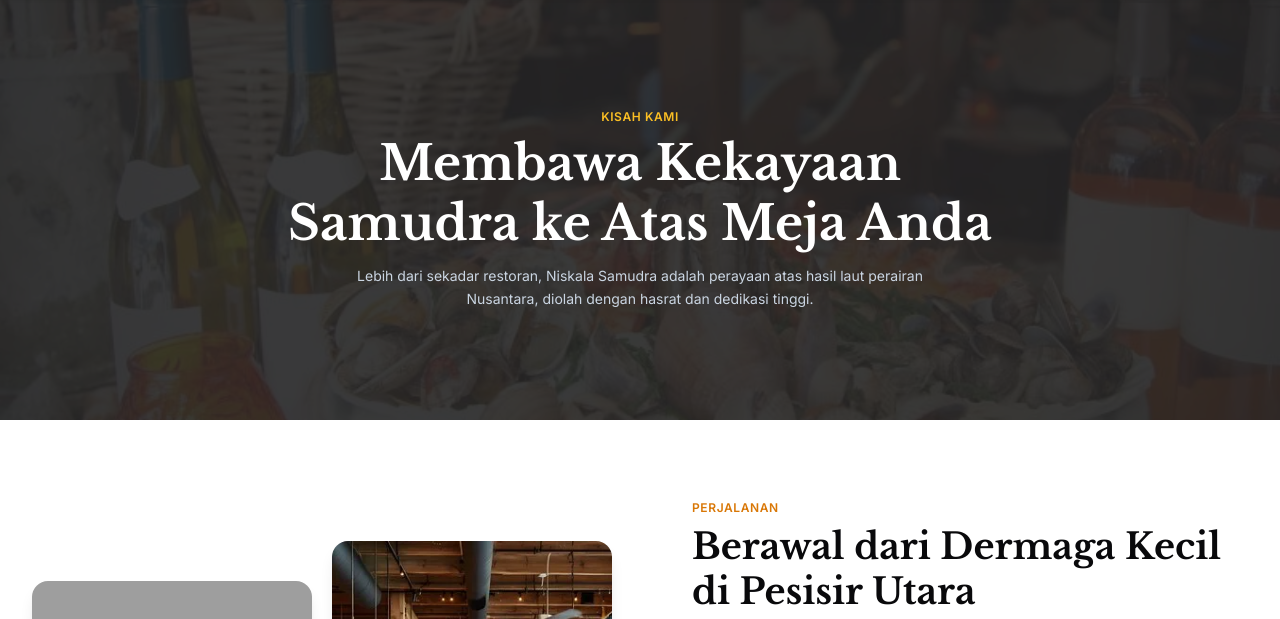
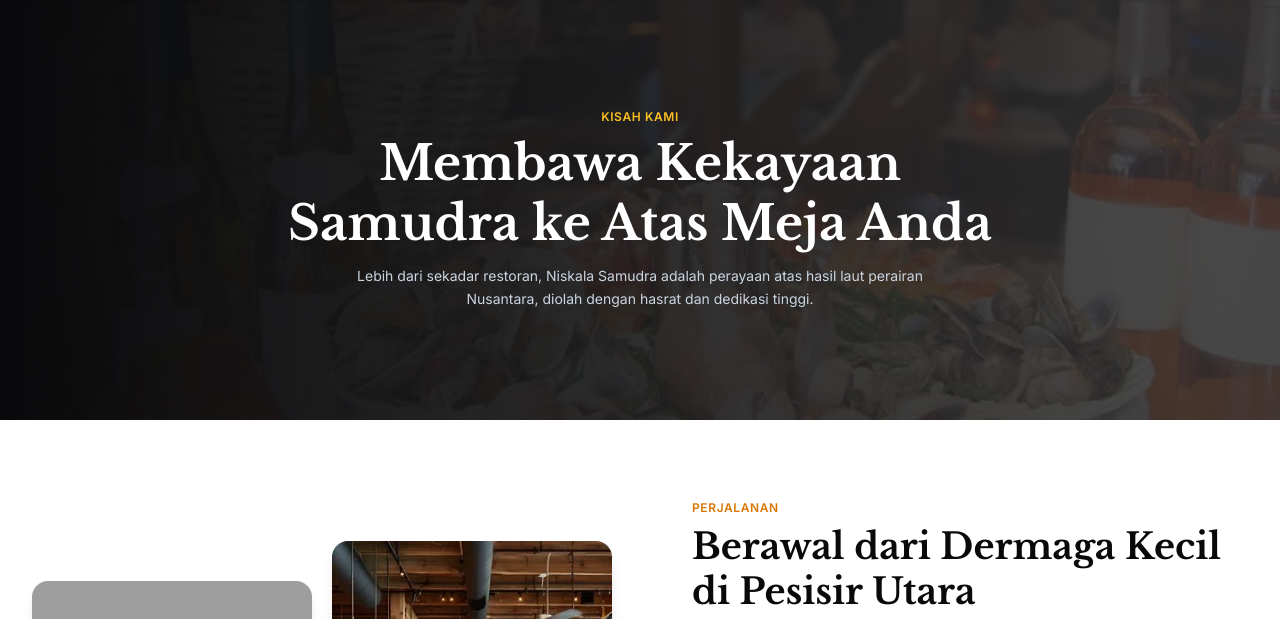
Before and after one commit to adtfiry12/Seafoodrest, a Laravel app: page /tentang in a window 1280 px wide. Shown: the part 110-729 px from the top of the page. Run offline with Laravel 12, Linux system fonts and the light colour scheme; style sheets or scripts are compiled from the project's sources; grey boxes are pictures that could not be loaded.

Commit message:
fix bg tentang kami

```diff
--- a/resources/views/front/tentang.blade.php
+++ b/resources/views/front/tentang.blade.php
@@ -4,8 +4,8 @@
 
 <section class="relative h-[320px] sm:h-[420px] flex items-center justify-center overflow-hidden">
     <div class="absolute inset-0">
-        <img src="{{ asset('image/seafood.webp') }}" alt="Suasana Restoran Niskala Samudra" class="w-full h-full object-cover object-center opacity-45">
-        <div class="absolute inset-0 bg-charcoal-950/80"></div>
+        <img src="{{ asset('image/seafood.webp') }}" alt="Suasana Restoran Niskala Samudra" class="w-full h-full object-cover object-center opacity-50">
+        <div class="absolute inset-0 bg-gradient-to-r from-charcoal-950 via-charcoal-950/85 to-charcoal-950/70"></div>
     </div>
 
     <div class="relative z-10 text-center px-4 max-w-3xl mx-auto">
```
